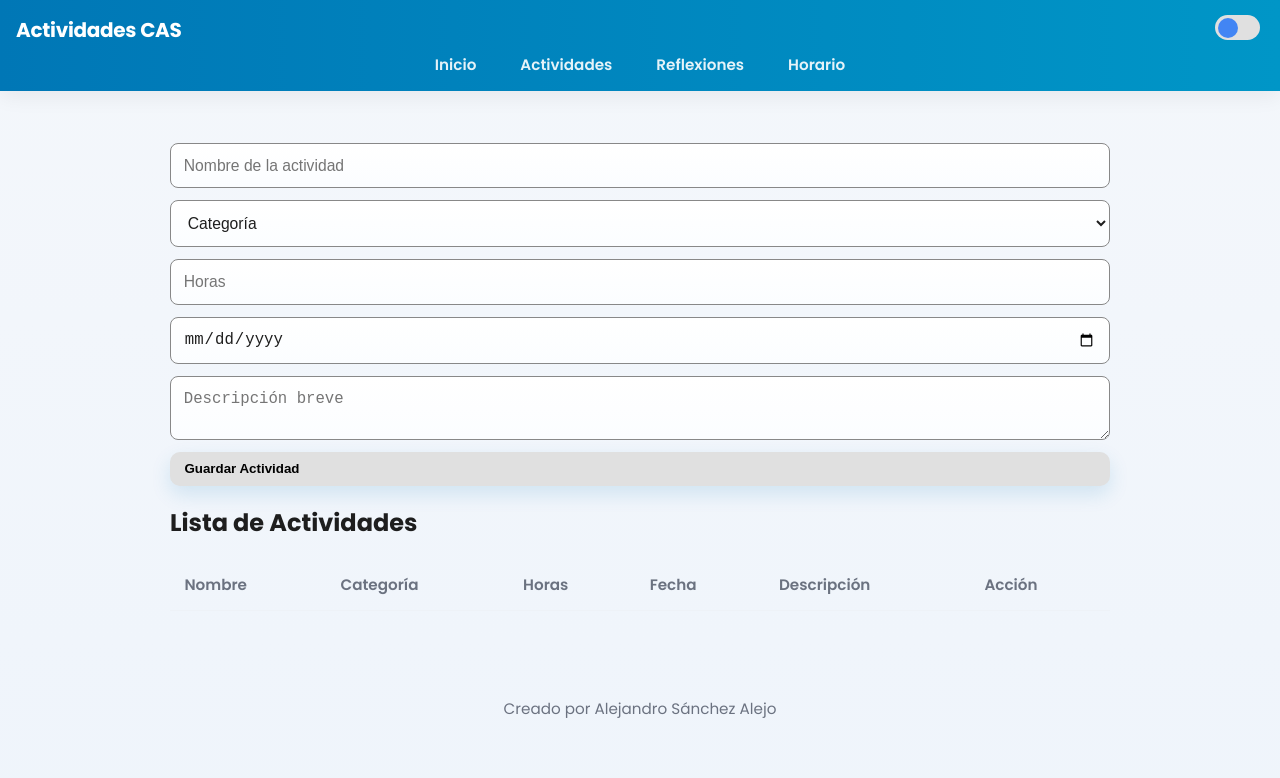
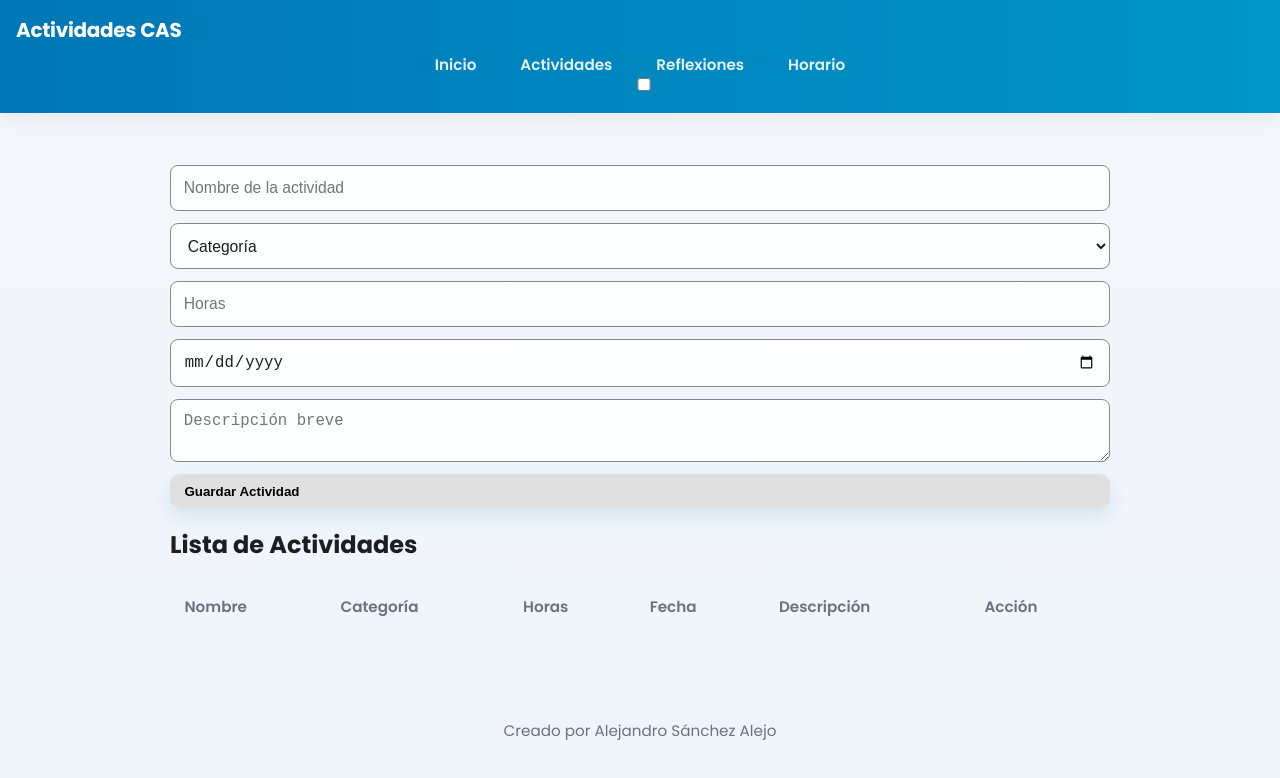
Before and after one commit to 8bit-snake-game/CAS-Tracker-Prueba-Definitiva-Real-Legitima-100-Real-No-Fake, a plain HTML site: page actividades.html in a window 1280 px wide. Drawn offline with Linux system fonts and the light colour scheme; no server answers.

Commit message:
Update actividades.html

```diff
--- a/actividades.html
+++ b/actividades.html
@@ -16,9 +16,11 @@
       <a href="horario.html">Horario</a>
     </nav>
 
-    <!-- Botón modo claro/oscuro -->
-<div class="theme-toggle" id="themeToggle">
-  <div class="toggle-circle"></div>
+<div class="switch-container">
+  <label class="switch">
+    <input type="checkbox" id="dark-mode-toggle">
+    <span class="slider"></span>
+  </label>
 </div>
 
   </header>
```
